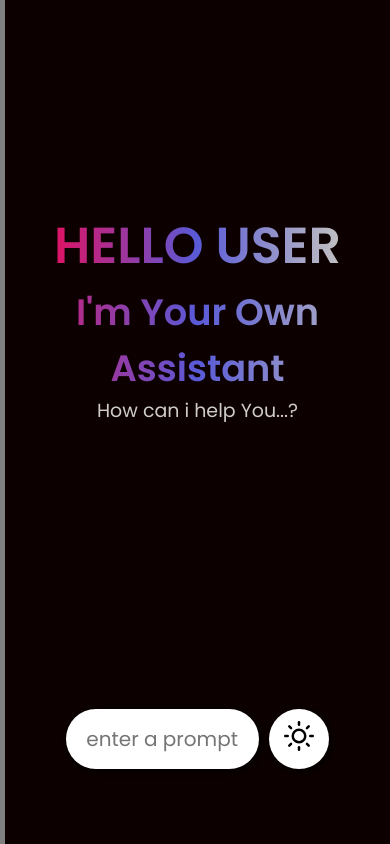
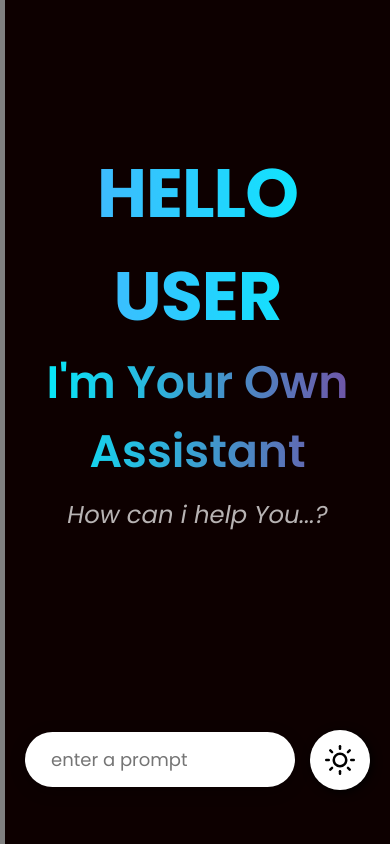
Before and after one commit to prabhjotsingh080/basic_chatbot, a React (Vite) app: page / in a window 390 px wide. Built offline with nearby package versions, Linux system fonts and the light colour scheme; no server answers; a web font is replaced by a local one.

Commit message:
chatsection.css changed

```diff
--- a/src/components/chatsection/Chatsection.css
+++ b/src/components/chatsection/Chatsection.css
@@ -2,26 +2,27 @@
     background-color:var(--background-color);
     height: 100vh;
     flex: 1;
+    display: flex;
+    flex-direction: column;
 }
 .topsection{
     width: 100%;
-    height: 75vh;
-
-
+    height: 80vh; /* Increased slightly for better view */
+    overflow-y: auto;
+    scrollbar-width: thin;
 }
 .bottomsection{
     width: 100%;
-    height: 25vh;
+    height: 20vh;
     display: flex;
     align-items: center;
     justify-content: center;
-    gap: 10px;
-
+    gap: 15px;
+    padding: 0 20px;
 }
 .headings{
     width: 100%;
     height: 100%;
-    overflow: hidden;
     display: flex;
     align-items: center;
     justify-content: center;
@@ -30,119 +31,144 @@
     text-align: center;
 }
 .headings span:nth-child(1){
-    font-size: 4em;
-    font-weight: 600;
-    background:linear-gradient(to right,rgb(222,19,101),rgb(89,90,215),rgb(194, 193, 193));
+    font-size: 4.5em;
+    font-weight: 700;
+    background: linear-gradient(90deg, #4facfe 0%, #00f2fe 100%);
     background-clip: text;
+    -webkit-background-clip: text;
     color: transparent;
+    letter-spacing: -1px;
 }
 .headings span:nth-child(2){
-    font-size: 2.9em;
+    font-size: 3em;
     font-weight: 600;
-    background:linear-gradient(to right,rgb(222,19,101),rgb(89,90,215),rgb(194, 193, 193));
+    background: linear-gradient(90deg, #00f2fe 0%, #764ba2 100%);
     background-clip: text;
+    -webkit-background-clip: text;
     color: transparent;
 }
 .headings span:nth-child(3){
-    font-size: 1.5em;
-
-    background-clip: text;
+    font-size: 1.6em;
     color: var(--color);
-    opacity: 0.8;
+    margin-top: 10px;
+    opacity: 0.7;
+    font-style: italic;
 }
 .bottomsection input{
-    width: 50%;
-    height: 60px;
-    padding: 20px;
-    font-size: 20px;
+    width: 60%; /* Adjusted for better balance */
+    height: 55px;
+    padding: 0 25px;
+    font-size: 18px;
     background-color: var(--btn-background-color);
     color: var(--btn-color);
-    border-radius: 40px;
+    border-radius: 30px;
     outline: none;
-    border: none;
-        box-shadow:2px 2px 10px black ;
-
+    border: 1px solid rgba(255, 255, 255, 0.1);
+    box-shadow: 0 4px 15px rgba(0,0,0,0.3);
 }
 #sendbtn
 {
-     width:60px;
-    height: 60px;
-    padding: 10px;
-    border-radius: 50px;
+    width:55px;
+    height: 55px;
+    display: flex;
+    align-items: center;
+    justify-content: center;
+    border-radius: 50%;
     border: none;
-    background-color: var(--btn-background-color);
-    transition: all 0.2s;
-    cursor:pointer;
-    box-shadow:2px 2px 10px black ;
+    background-color: #595ad7; /* Solid accent color */
+    transition: transform 0.2s, background-color 0.2s;
+    cursor: pointer;
+    box-shadow: 0 4px 15px rgba(0,0,0,0.3);
 }
 #sendbtn:hover{
-     background-color: var(--hover-btn-background-color);
-
+    background-color: #4849b3;
+    transform: scale(1.05);
 }
 #sendbtn svg{
-    width: 30px;
-    height: 30px;
-    color: var(--btn-color);
+    width: 25px;
+    height: 25px;
+    color: white;
 }
 .userbox{
     display: flex;
     gap: 20px;
-    align-items: start;
-    color:var(--color) ;
-
+    align-items: flex-start;
+    color: var(--color);
+    padding: 15px;
+    background: rgba(255, 255, 255, 0.05);
+    border-radius: 15px;
 }
 .aibox{
-     display: flex;
+    display: flex;
     gap: 20px;
-    align-items: start;
-    color:var(--color) ;
-    scrollbar-width: none;
-
+    align-items: flex-start;
+    color: var(--color);
+    margin-top: 10px;
 }
 .aibox p{
     width: 100%;
-    height: 400px;
-    overflow: auto;
-
+    line-height: 1.6;
+    font-weight: 400;
 }
 .result{
     display: flex;
     flex-direction: column;
-    gap: 20px;
-    width: 100%;
-    height: 100%;
+    gap: 25px;
+    max-width: 900px;
+    margin: 0 auto;
     padding: 40px 20px;
-    font-size: 20px;
+    font-size: 18px;
 }
 .result img{
-    filter: drop-shadow(2px 2px 10px black );
+    border-radius: 10px;
+    filter: drop-shadow(0 0 8px rgba(0, 255, 0, 0.4));
 }
 .loader{
     width: 100%;
     display: flex;
     flex-direction: column;
-    gap: 20px;
+    gap: 12px;
 }
 .loader hr{
-    height: 20px;
-border: none;
-background-color: aliceblue;
-border-radius: 20px;
-background: linear-gradient(to right,rgb(118,210,215),var(--background-color),rgb(118,210,215));
-background-size: 800px 50px;
-animation: loader 2s linear infinite ;
+    height: 15px;
+    border: none;
+    border-radius: 10px;
+    background: linear-gradient(to right, #4facfe, var(--background-color), #4facfe);
+    background-size: 800px 50px;
+    animation: loader 2s linear infinite ;
 }
 @keyframes loader{
-    0%{
-        background-position: -800px 0px;
-    }
-    100%{
-        background-position: 800px 0px;
-    }
+    0%{ background-position: -800px 0px; }
+    100%{ background-position: 800px 0px; }
 }
 @media (max-width:800px) {
     .headings{
-        font-size:1.5vmax;
-        padding: 10px;
+        font-size: 1.8vmax;
+        padding: 20px;
+    }
+    .bottomsection input {
+        width: 80%;
     }
 }
+.darkmodebtn{
+    width:55px;
+    height: 55px;
+    display: flex;
+    align-items: center;
+    justify-content: center;
+    border-radius: 50%;
+    border: none;
+    background-color: var(--btn-background-color);
+    transition: 0.3s;
+    cursor: pointer;
+    box-shadow: 0 4px 15px rgba(0,0,0,0.3);
+}
+.darkmodebtn svg{
+    width: 25px;
+    height: 25px;
+    color: var(--btn-color);
+}
+.darkmodebtn:hover{
+    background-color: var(--hover-btn-background-color);
+    transform: rotate(15deg);
+}
```
